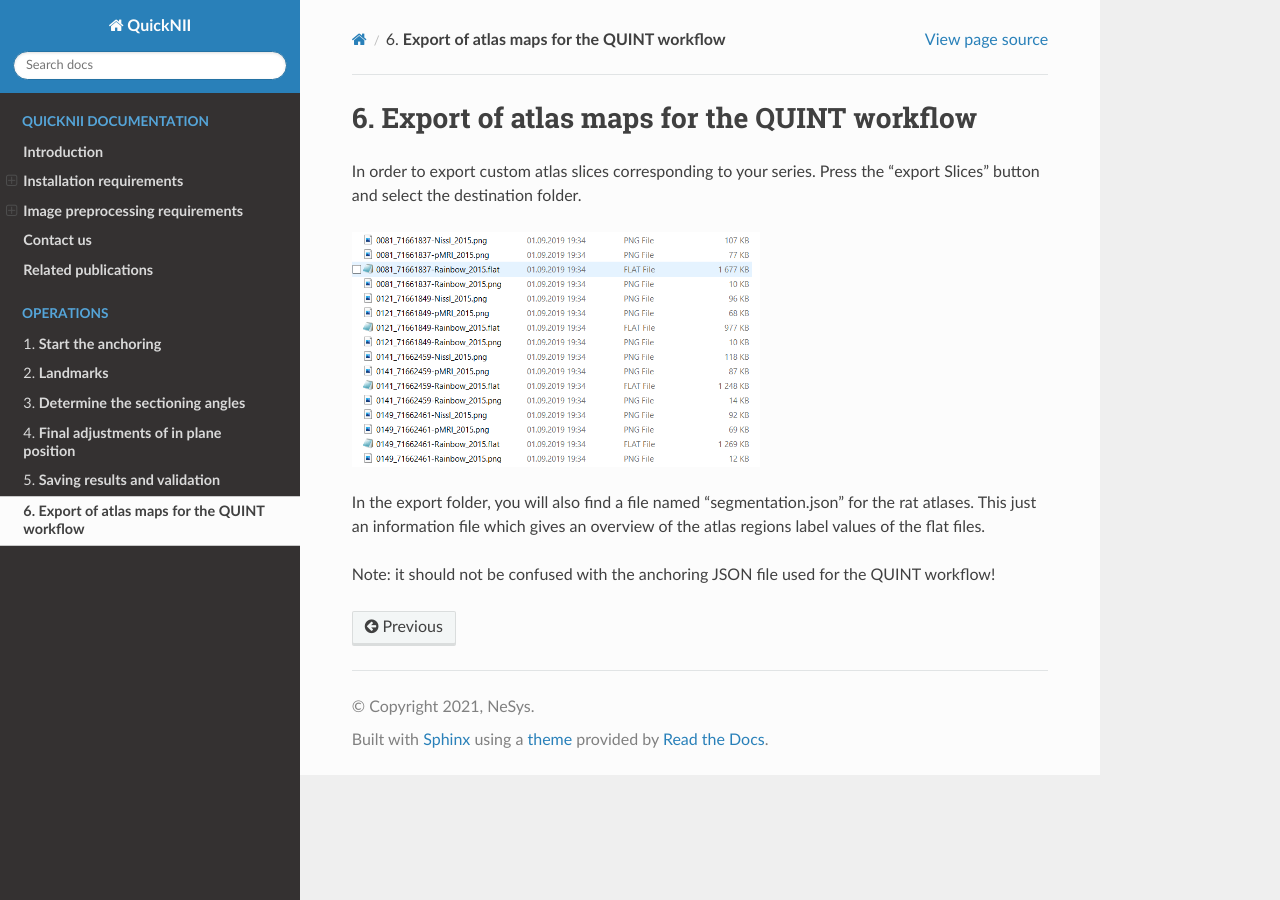
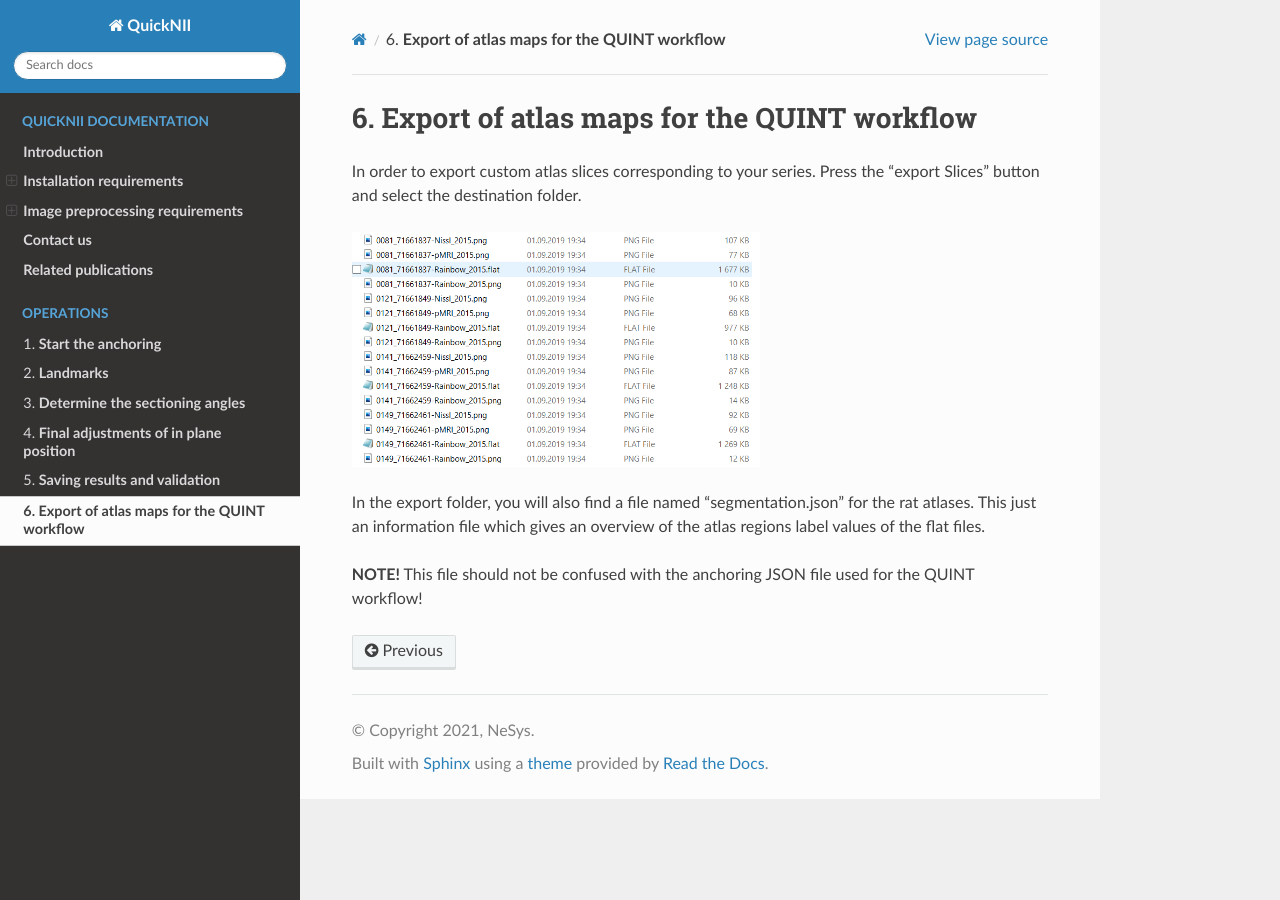
Before and after one commit to Tevemadar/QuickNII, a Sphinx documentation site: the page built from Docs/export.rst, in a window 1280 px wide. Built offline with Sphinx 7.4.7 and the Read the Docs theme 2.0.0, drawn with Linux system fonts in a browser that asks for light colours.

Commit message:
Update export.rst

```diff
--- a/Docs/export.rst
+++ b/Docs/export.rst
@@ -9,4 +9,4 @@ Press the “export Slices” button and select the destination folder.
 
 In the export folder, you will also find a file named "segmentation.json" for the rat atlases. This just an information file which gives an overview of the atlas regions label values of the flat files.
 
-Note: it should not be confused with the anchoring JSON file used for the QUINT workflow!
+**NOTE!** This file should not be confused with the anchoring JSON file used for the QUINT workflow!
```
